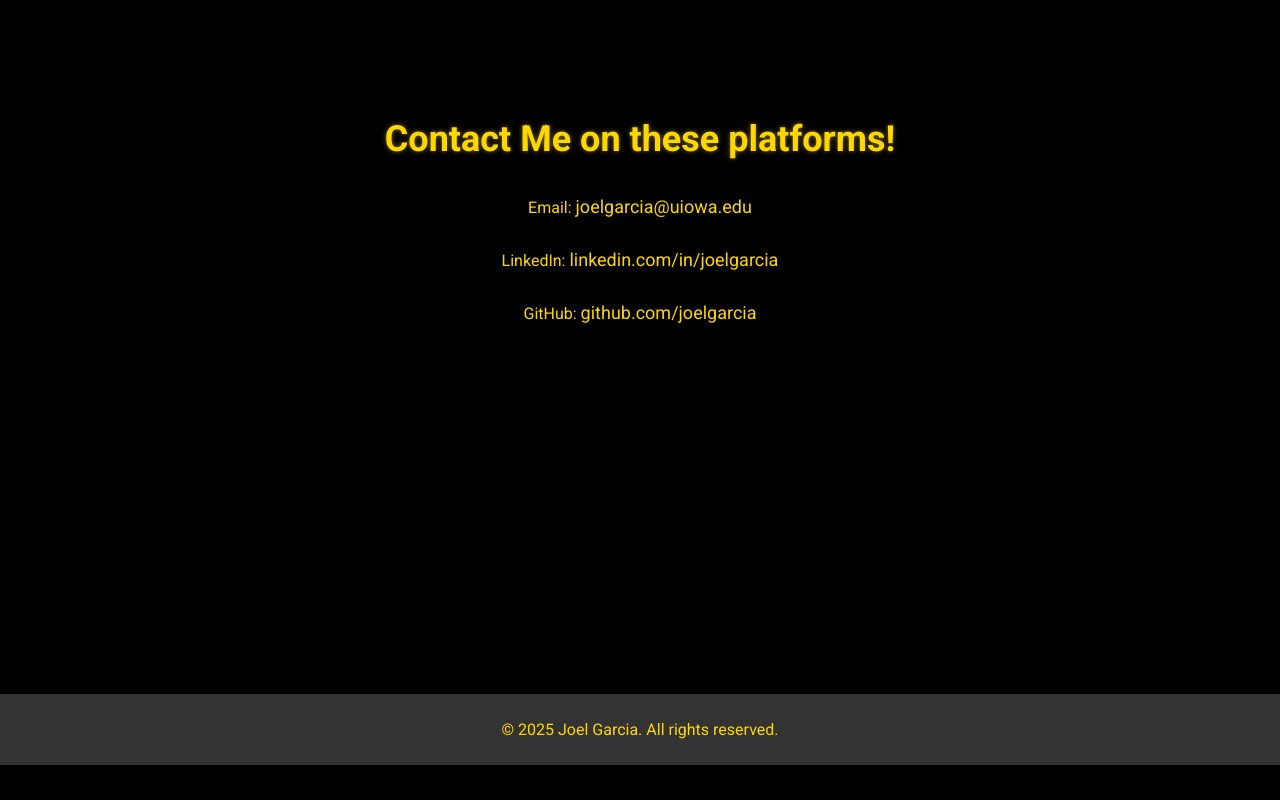
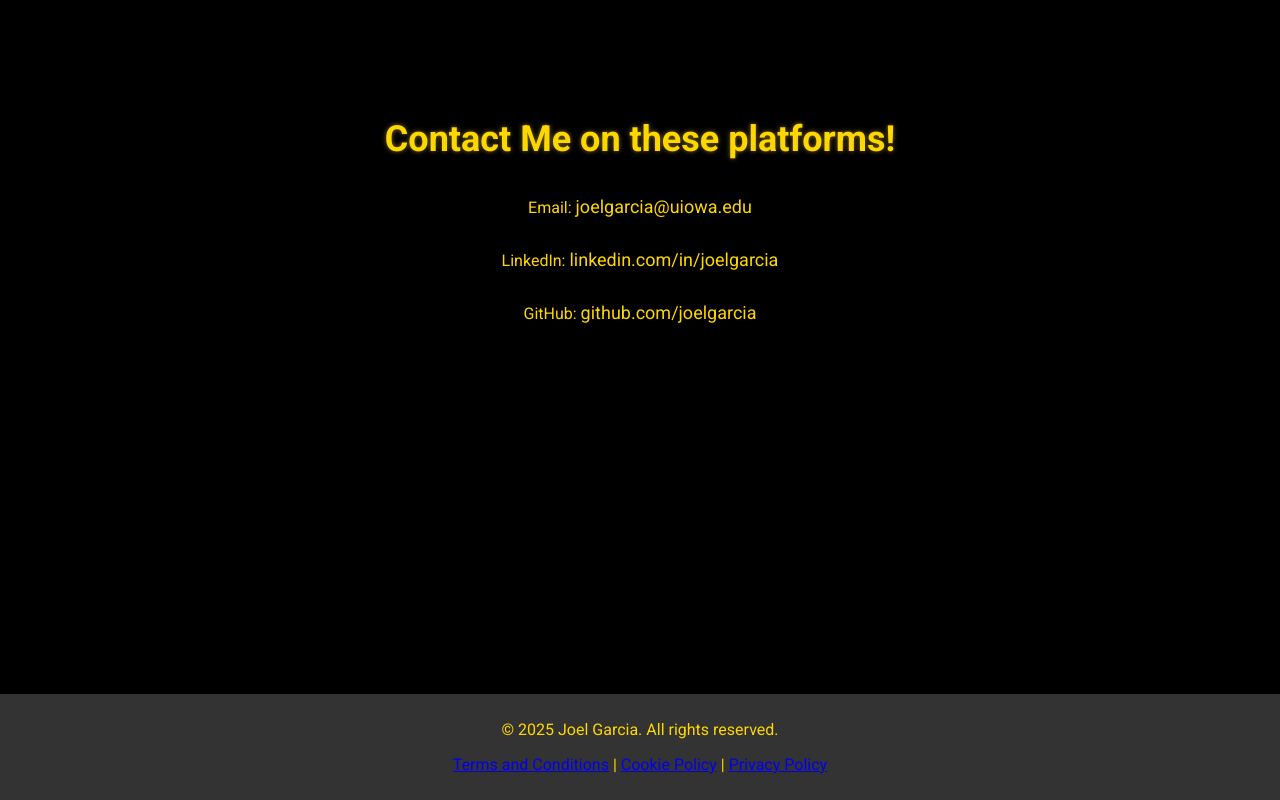
Before and after one commit to JoelSGarcia/joelgarcia-portfolio, a plain HTML site: page index.html in a window 1280 px wide. Shown: the part 3146-3946 px from the top of the page. Before the commit the page ends 3911 px from the top, so only its background shows below. Drawn offline with Linux system fonts and the light colour scheme.

Commit message:
legality files

```diff
--- a/index.html
+++ b/index.html
@@ -78,6 +78,8 @@
     </main>
     <footer>
         <p>© 2025 Joel Garcia. All rights reserved.</p>
+        <p><a href="terms.html">Terms and Conditions</a> | <a href="cookie-policy.html">Cookie Policy</a> | <a
+                href="privacy-policy.html">Privacy Policy</a></p>
     </footer>
 </body>
 
```
Also changed, not shown: cookie-policy.html (added), privacy-policy.html (added), terms.html (added), 1 other file.
